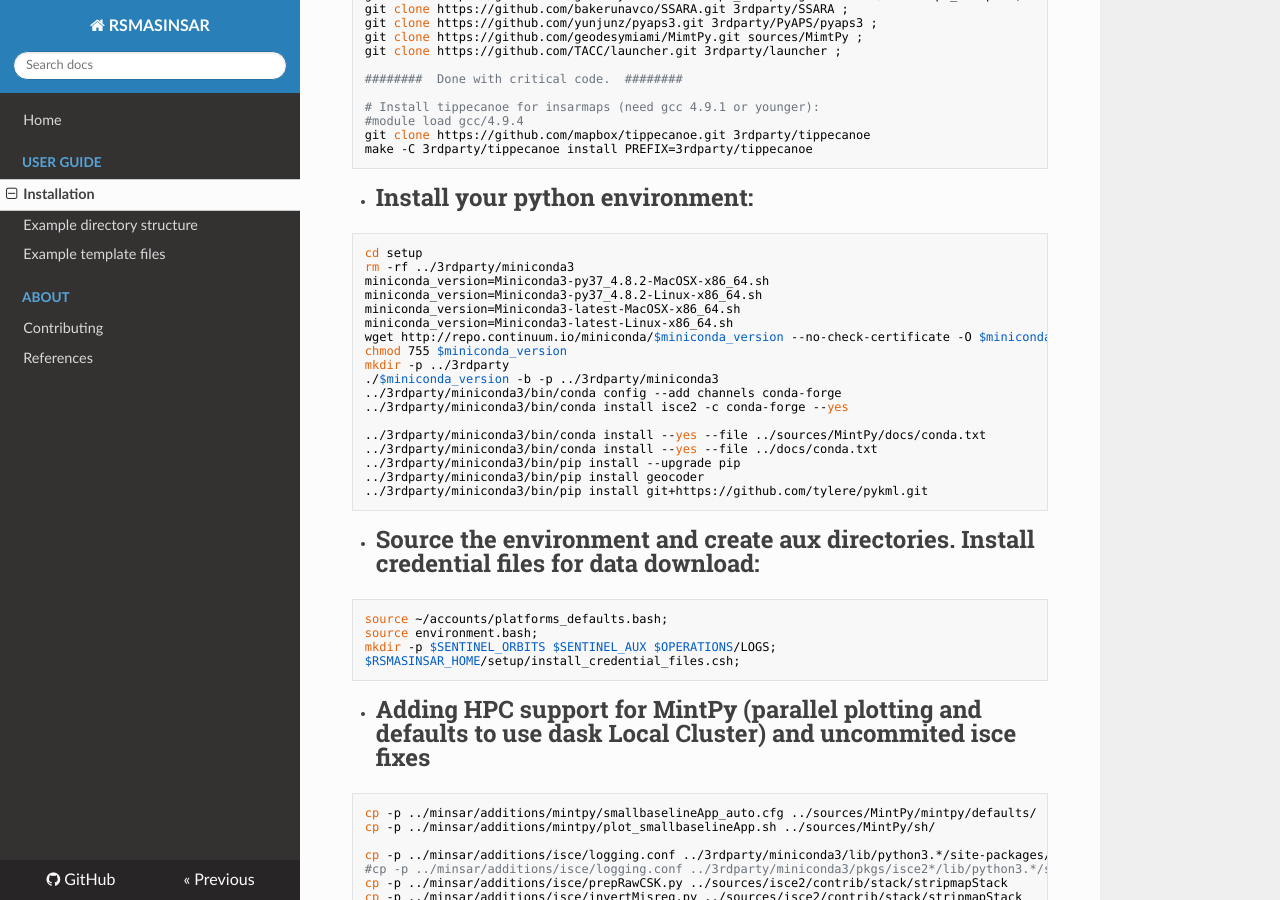
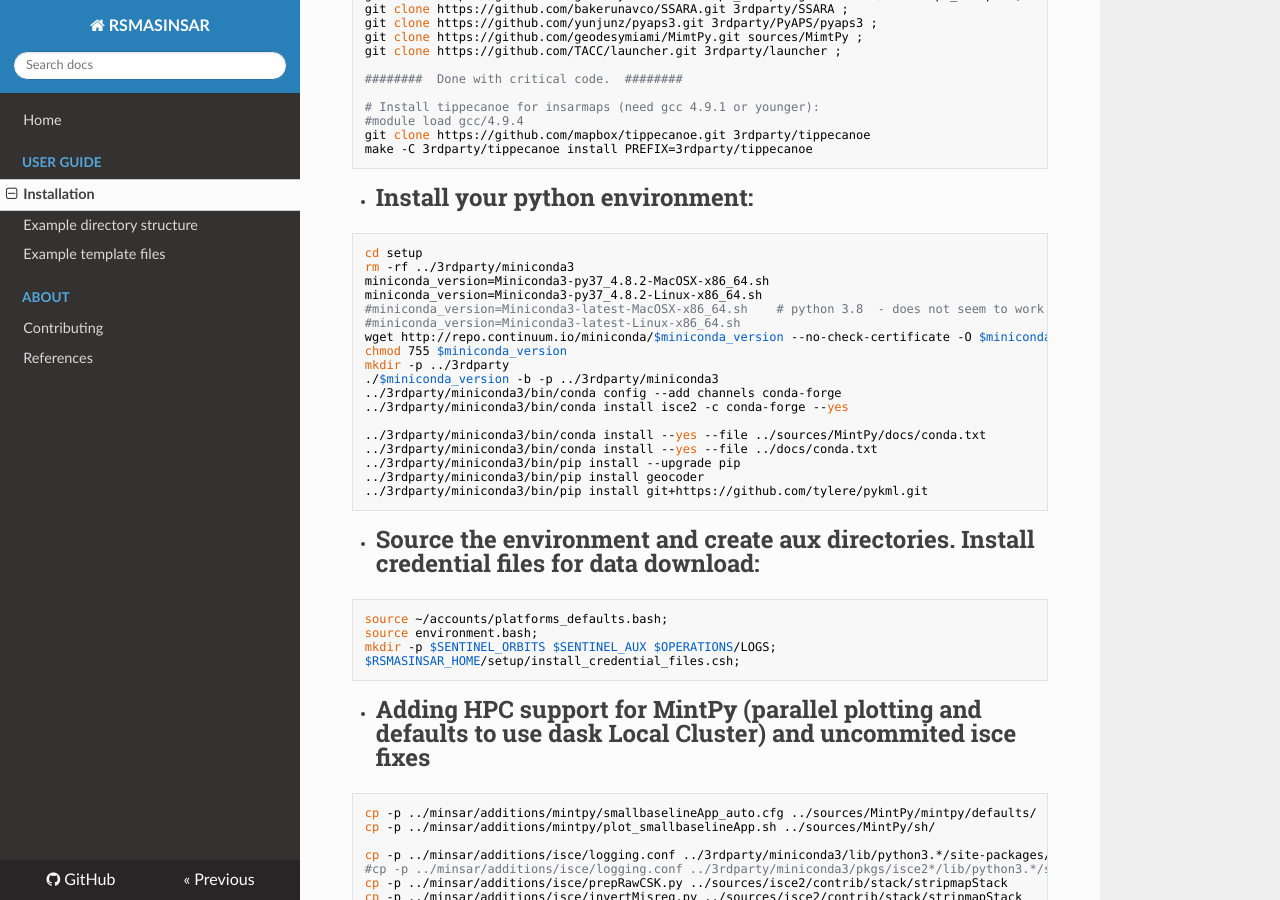
Before and after one commit to geodesymiami/rsmas_insar, an MkDocs documentation site: the page built from docs/installation.md, in a window 1280 px wide and 900 px high, scrolled down 757 px. Built offline with MkDocs 1.6.1, drawn with Linux system fonts in a browser that asks for light colours; nearby versions of some CDN libraries.

Commit message:
installation.md: not using latest miniconda (python3.8) as does not work

```diff
--- a/docs/installation.md
+++ b/docs/installation.md
@@ -47,8 +47,8 @@ cd setup
 rm -rf ../3rdparty/miniconda3
 miniconda_version=Miniconda3-py37_4.8.2-MacOSX-x86_64.sh
 miniconda_version=Miniconda3-py37_4.8.2-Linux-x86_64.sh
-miniconda_version=Miniconda3-latest-MacOSX-x86_64.sh
-miniconda_version=Miniconda3-latest-Linux-x86_64.sh
+#miniconda_version=Miniconda3-latest-MacOSX-x86_64.sh    # python 3.8  - does not seem to work
+#miniconda_version=Miniconda3-latest-Linux-x86_64.sh
 wget http://repo.continuum.io/miniconda/$miniconda_version --no-check-certificate -O $miniconda_version #; if ($? != 0) exit;
 chmod 755 $miniconda_version
 mkdir -p ../3rdparty
```
